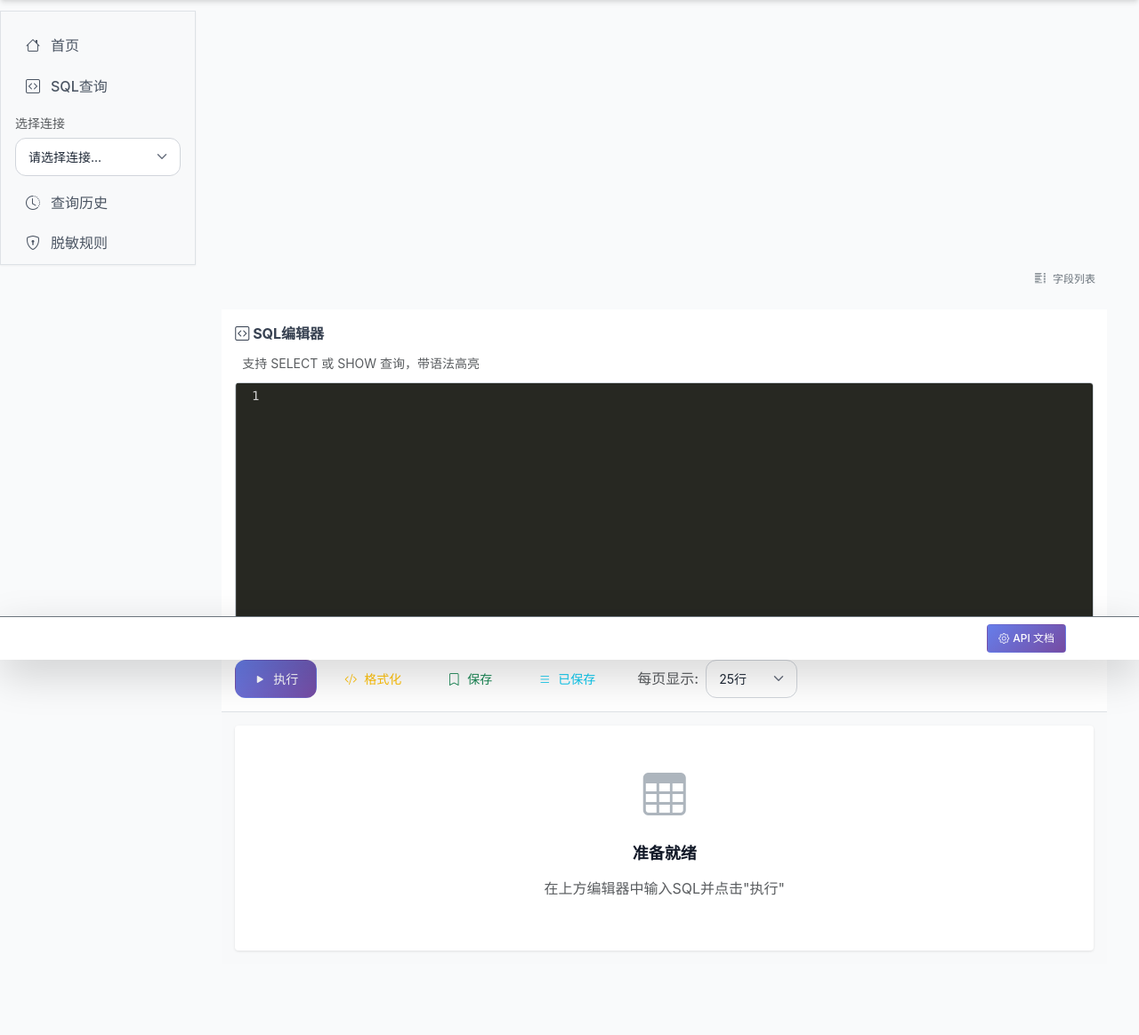
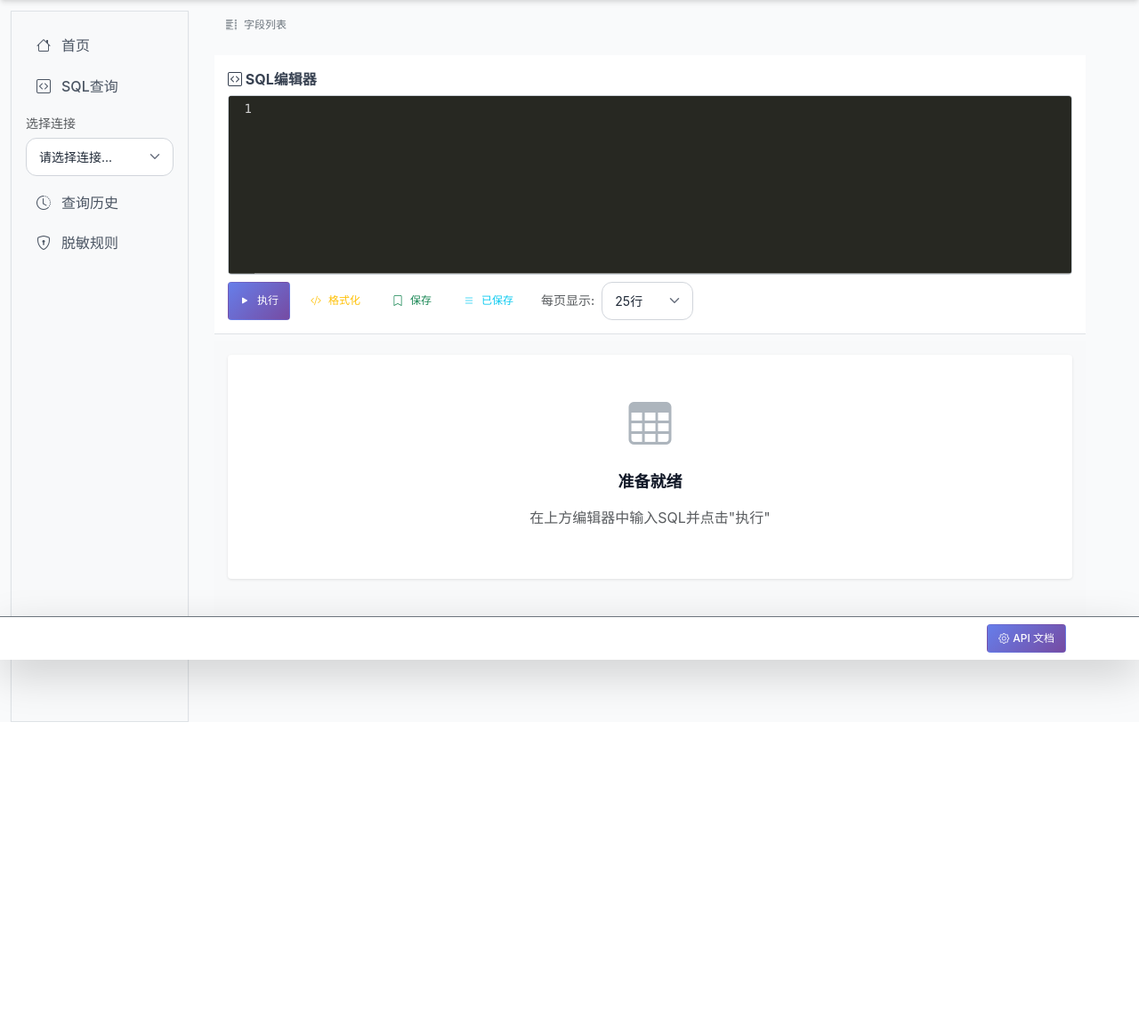
Before and after one commit to shcy2003/mysql_tools, a Django app: page /queries/sql/ in a window 1280 px wide. Shown: the part 58-1222 px from the top of the page at 89% size. After the commit the page ends 870 px from the top, so only its background shows below. Run offline with Django 5.2, Linux system fonts and the light colour scheme; the visitor is signed in with stand-in values (Sample User, id 1); data that the repository does not hold is empty; some libraries are stand-ins or nearby versions.

Commit message:
feat: 优化SQL查询页面布局 - 左边栏支持拖动调整宽度 - 修复字段列表显示问题 - 简化布局防止下沉 - 字段列表增加高度 - 默认每页25条

```diff
--- a/queries/api_views.py
+++ b/queries/api_views.py
@@ -599,7 +599,7 @@ def api_execute_query(request):
         sql = data.get('sql', '').strip()
         database = data.get('database', None)
         page = data.get('page', 1)
-        page_size = data.get('page_size', 20)
+        page_size = data.get('page_size', 25)
 
         # 验证必需参数
         if not connection_id:
--- a/templates/base.html
+++ b/templates/base.html
@@ -15,46 +15,19 @@
     <link rel="stylesheet" href="{% static 'css/bootstrap-icons.css' %}">
     <!-- Custom CSS -->
     <link rel="stylesheet" href="{% static 'css/styles.css' %}">
-    <style>
-        /* Sidebar resizer styles - only show on SQL query page */
-        .sidebar-resizer {
-            display: none;
-        }
-        body.sql-query-page #main-row {
-            position: relative;
-        }
-        body.sql-query-page .sidebar-resizer {
-            display: block;
-            width: 5px;
-            cursor: col-resize;
-            background: transparent;
-            position: absolute;
-            top: 0;
-            bottom: 0;
-            z-index: 100;
-            transition: background 0.2s;
-        }
-        body.sql-query-page .sidebar-resizer:hover,
-        body.sql-query-page .sidebar-resizer.resizing {
-            background: #0d6efd;
-        }
-        body.sql-query-page #sidebarMenu {
-            transition: width 0.2s ease;
-        }
-    </style>
     {% block extra_css %}{% endblock %}
 </head>
 <body>
     {% include 'navbar.html' %}
 
-    <div class="container-fluid">
-        <div class="row" id="main-row">
+    <div class="container-fluid" style="overflow: hidden; height: 100vh;">
+        <div class="d-flex" id="main-row" style="height: 100%;">
             {% include 'sidebar.html' %}
 
             <!-- Sidebar Resizer -->
-            <div class="sidebar-resizer" id="sidebar-resizer"></div>
+            <div id="sidebar-resizer" style="width: 5px; cursor: col-resize; background: transparent; flex-shrink: 0; z-index: 1000;"></div>
 
-            <main class="col-md-9 ms-sm-auto col-lg-10 px-md-4 pb-12 main-content" id="main-content">
+            <main class="flex-grow-1 px-md-4 pb-12 main-content" id="main-content" style="overflow: hidden; min-width: 0;">
                 {% block page_title_block %}
                 <div class="d-flex justify-content-between flex-wrap flex-md-nowrap align-items-center pt-3 pb-2 mb-3 border-bottom">
                     <h1 class="h2">{% block page_title %}{% endblock %}</h1>
@@ -636,39 +609,36 @@
         }, 100);
     });
 
-    // Sidebar resizer functionality - only on SQL query page
+    </script>
+    {% block extra_js %}{% endblock %}
+
+    <!-- Sidebar Resizer Script -->
+    <script>
     (function() {
-        // Only initialize on SQL query page
-        if (!isSqlQueryPage()) return;
-
-        // Add body class for styling
-        document.body.classList.add('sql-query-page');
-
         const resizer = document.getElementById('sidebar-resizer');
         const sidebar = document.getElementById('sidebarMenu');
-        const mainContent = document.getElementById('main-content');
 
-        if (!resizer || !sidebar || !mainContent) return;
-
-        // Calculate initial position
-        function updateResizerPosition() {
-            const sidebarRect = sidebar.getBoundingClientRect();
-            resizer.style.left = sidebarRect.width + 'px';
-        }
-
-        // Initial position
-        setTimeout(updateResizerPosition, 200);
-        window.addEventListener('resize', updateResizerPosition);
+        if (!resizer || !sidebar) return;
 
         let isResizing = false;
         let startX = 0;
         let startWidth = 0;
 
+        // Add hover effect
+        resizer.addEventListener('mouseenter', function() {
+            resizer.style.background = '#0d6efd';
+        });
+        resizer.addEventListener('mouseleave', function() {
+            if (!isResizing) {
+                resizer.style.background = 'transparent';
+            }
+        });
+
         resizer.addEventListener('mousedown', function(e) {
             isResizing = true;
             startX = e.clientX;
             startWidth = sidebar.offsetWidth;
-            resizer.classList.add('resizing');
+            resizer.style.background = '#0d6efd';
             document.body.style.cursor = 'col-resize';
             document.body.style.userSelect = 'none';
             e.preventDefault();
@@ -681,24 +651,21 @@
             let newWidth = startWidth + diff;
 
             // Min and max width constraints
-            newWidth = Math.max(150, Math.min(newWidth, 500));
+            newWidth = Math.max(150, Math.min(newWidth, 400));
 
             // Apply new width to sidebar
             sidebar.style.width = newWidth + 'px';
-
-            // Update resizer position
-            resizer.style.left = newWidth + 'px';
-
-            // Save to localStorage
-            localStorage.setItem('sidebarWidth', newWidth);
+            sidebar.style.flex = '0 0 ' + newWidth + 'px';
         });
 
         document.addEventListener('mouseup', function() {
             if (isResizing) {
                 isResizing = false;
-                resizer.classList.remove('resizing');
+                resizer.style.background = 'transparent';
                 document.body.style.cursor = '';
                 document.body.style.userSelect = '';
+                // Save width to localStorage
+                localStorage.setItem('sidebarWidth', sidebar.offsetWidth);
             }
         });
 
@@ -706,14 +673,13 @@
         const savedWidth = localStorage.getItem('sidebarWidth');
         if (savedWidth) {
             const width = parseInt(savedWidth);
-            if (width >= 150 && width <= 500) {
+            if (width >= 150 && width <= 400) {
                 sidebar.style.width = width + 'px';
-                resizer.style.left = width + 'px';
+                sidebar.style.flex = '0 0 ' + width + 'px';
             }
         }
     })();
     </script>
-    {% block extra_js %}{% endblock %}
 </body>
 </html>
 
--- a/templates/queries/sql_query_new.html
+++ b/templates/queries/sql_query_new.html
@@ -124,19 +124,12 @@
     flex-shrink: 0;
 }
 .results-section {
-    flex: 1;
-    overflow: auto;
     padding: 15px;
     background: #f8f9fa;
-    min-height: 0;
-    display: flex;
-    flex-direction: column;
+    overflow-y: auto;
 }
 
 .results-container {
-    flex: 1;
-    display: flex;
-    flex-direction: column;
     background: #fff;
     border-radius: 4px;
     box-shadow: 0 1px 3px rgba(0,0,0,0.1);
@@ -156,7 +149,7 @@
 
 /* CodeMirror编辑器样式 */
 .sql-textarea-wrapper .CodeMirror {
-    height: 300px !important;
+    height: 200px !important;
     font-family: 'Consolas', 'Monaco', 'Courier New', monospace;
     font-size: 14px;
     line-height: 1.5;
@@ -247,6 +240,8 @@
 }
 .data-table-wrapper {
     overflow-x: auto;
+    overflow-y: auto;
+    max-height: 50vh;
 }
 .data-table {
     width: 100%;
@@ -370,10 +365,10 @@
 }
 
 .fields-panel {
-    width: 280px;
+    width: 260px;
+    min-width: 200px;
+    max-width: 350px;
     flex-shrink: 0;
-    display: flex;
-    flex-direction: column;
 }
 
 .fields-panel-toggle {
@@ -405,7 +400,7 @@
 
 .fields-panel-body {
     padding: 10px;
-    max-height: 500px;
+    max-height: 750px;
     overflow-y: auto;
 }
 
@@ -519,48 +514,42 @@
 {% endblock %}
 
 {% block content %}
-<div class="container-fluid">
-    <div class="row">
-        <div class="col-12">
-            <!-- Main Content Area -->
-            <div class="main-content-area">
-                <!-- Fields Panel Toggle -->
-                <div class="d-flex justify-content-end mb-2">
+<div class="container-fluid p-0" style="height: calc(100vh - 120px); overflow: hidden;">
+    <!-- Header with toggle button -->
+    <div class="d-flex justify-content-between align-items-center mb-2" style="flex-shrink: 0;">
         <button class="btn btn-sm btn-outline-secondary fields-panel-toggle" id="toggleFieldsPanel">
             <i class="bi bi-list-columns"></i> 字段列表
         </button>
     </div>
 
-                <div class="fields-panel-wrapper">
-                    <!-- Editor and Results -->
-                    <div class="editor-and-results">
-                        <!-- SQL Editor Section -->
-                        <div class="sql-editor-section">
-                <div class="mb-2">
-                    <label class="form-label fw-bold">
+    <div class="row align-items-start" style="height: 100%; overflow: hidden;">
+        <!-- Editor and Results Section -->
+        <div class="col" style="display: flex; flex-direction: column; height: 100%; overflow: hidden; min-width: 0;">
+            <div class="sql-editor-section mb-2" style="flex-shrink: 0;">
+                <div class="mb-1">
+                    <label class="form-label fw-bold mb-0">
                         <i class="bi bi-code-square"></i> SQL编辑器
                     </label>
-                    <small class="text-muted ms-2">支持 SELECT 或 SHOW 查询，带语法高亮</small>
                 </div>
                 <div class="sql-textarea-wrapper">
                     <textarea class="sql-textarea" id="sqlEditor" placeholder="输入SQL查询...
 示例: SELECT * FROM users WHERE status = 'active' LIMIT 10"></textarea>
                 </div>
-                <div class="action-buttons">
-                    <button type="button" class="btn btn-primary" id="executeBtn">
+                <div class="action-buttons mt-2">
+                    <button type="button" class="btn btn-primary btn-sm" id="executeBtn">
                         <i class="bi bi-play-fill"></i> 执行
                     </button>
-                    <button class="btn btn-outline-warning" id="formatBtn" title="格式化SQL">
+                    <button class="btn btn-outline-warning btn-sm" id="formatBtn" title="格式化SQL">
                         <i class="bi bi-code-slash"></i> 格式化
                     </button>
-                    <button class="btn btn-outline-success" id="saveBtn" title="保存查询">
+                    <button class="btn btn-outline-success btn-sm" id="saveBtn" title="保存查询">
                         <i class="bi bi-bookmark"></i> 保存
                     </button>
-                    <button type="button" class="btn btn-outline-info" id="viewSavedBtn" data-bs-toggle="modal" data-bs-target="#savedQueriesModal">
+                    <button type="button" class="btn btn-outline-info btn-sm" id="viewSavedBtn" data-bs-toggle="modal" data-bs-target="#savedQueriesModal">
                         <i class="bi bi-list"></i> 已保存
                     </button>
-                    <div class="ms-3 d-flex align-items-center">
-                        <label class="form-label mb-0 me-2 text-muted">每页显示:</label>
+                    <div class="ms-2 d-inline-flex align-items-center">
+                        <label class="form-label mb-0 me-2 text-muted small">每页显示:</label>
                         <select class="form-select form-select-sm" id="pageSizeSelect" style="width: auto;">
                             <option value="25" selected>25行</option>
                             <option value="50">50行</option>
@@ -574,7 +563,7 @@
             </div>
 
             <!-- Results Section -->
-            <div class="results-section">
+            <div class="results-section" style="flex: 1; overflow-y: auto; min-height: 0;">
                 <div class="results-container" id="resultsContainer">
                     <div class="empty-state" id="emptyState">
                         <div class="empty-state-icon">
@@ -619,6 +608,7 @@
         </div>
 
         <!-- Fields Panel -->
+        <div class="col-auto align-self-start">
             <div class="fields-panel" id="fieldsPanel" style="display: none;">
                 <div class="fields-panel-card">
                     <div class="fields-panel-header">
@@ -631,6 +621,7 @@
                                     <i class="bi bi-database"></i>
                                 </div>
                                 <p>在侧边栏选择数据表以查看字段</p>
+                            </div>
                         </div>
                     </div>
                 </div>
--- a/templates/sidebar.html
+++ b/templates/sidebar.html
@@ -1,4 +1,4 @@
-<div class="sidebar border border-right p-0 bg-body-tertiary" id="sidebarMenu" style="width: 220px; flex: 0 0 220px;">
+<div class="sidebar border border-right p-0 bg-body-tertiary" id="sidebarMenu" style="width: 200px; flex: 0 0 200px; height: 100%;">
     <div class="offcanvas-md offcanvas-end bg-body-tertiary" tabindex="-1" aria-labelledby="sidebarMenuLabel">
         <div class="offcanvas-header">
             <h5 class="offcanvas-title" id="sidebarMenuLabel">MySQL查询平台</h5>
```
Lines whose indentation alone changed are shown as unchanged.
